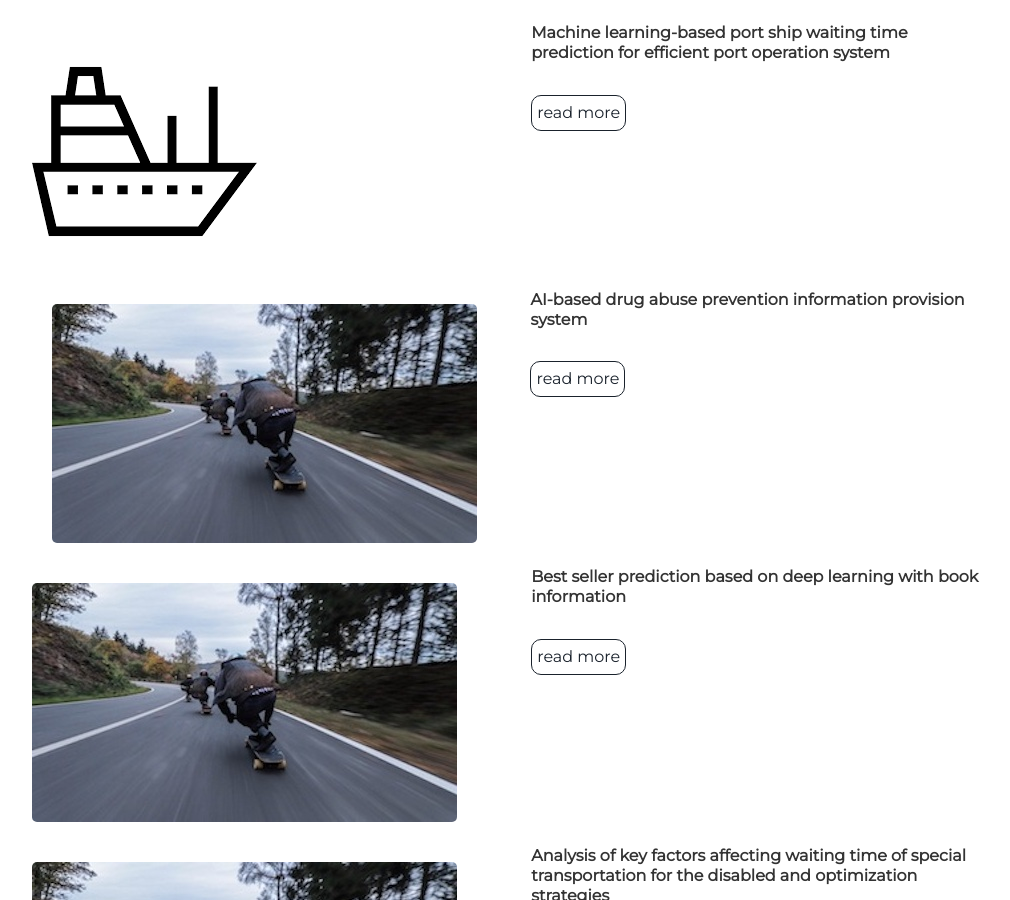
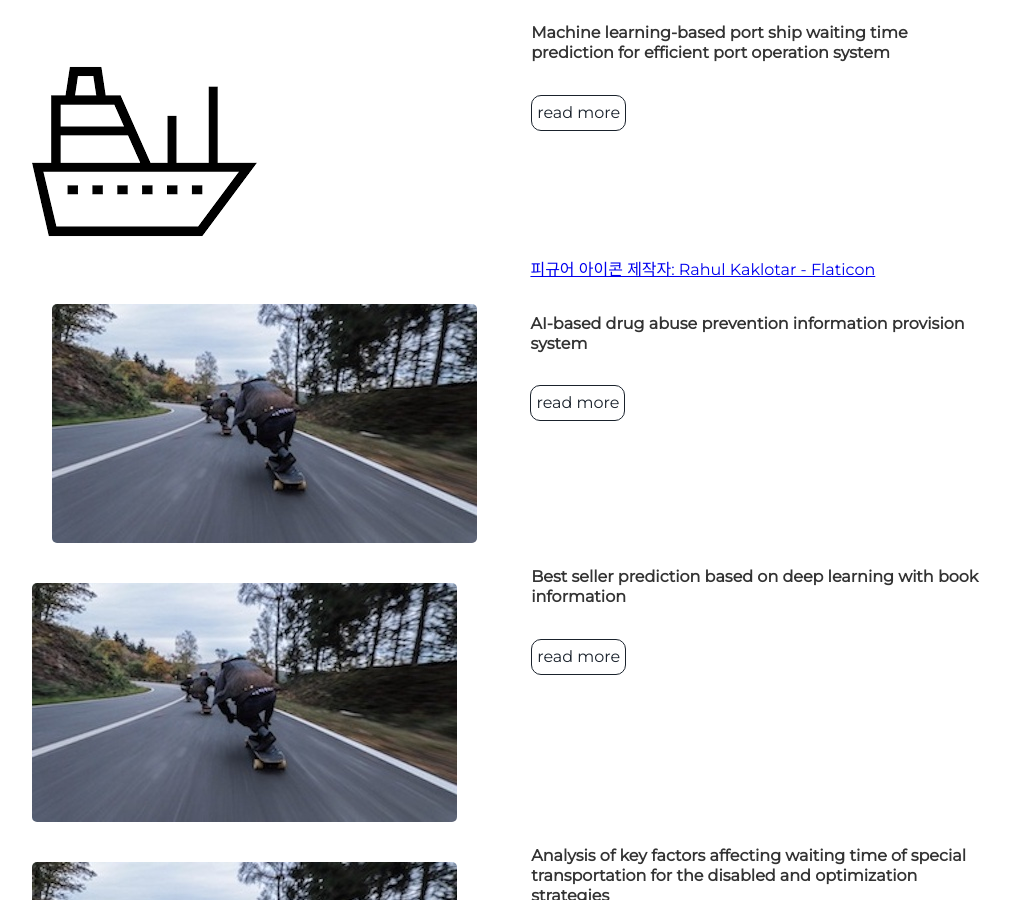
Before and after one commit to alsghk05/alsghk05.github.io, a Jekyll site: the page built from index.html, in a window 1280 px wide and 900 px high, scrolled down 1976 px. Shown: the whole window, without its empty margins (128-1138 px from the left). Built offline with Jekyll 4.4.1, drawn with Linux system fonts in a browser that asks for light colours.

Commit message:
Update projects.html

```diff
--- a/_includes/projects.html
+++ b/_includes/projects.html
@@ -15,6 +15,7 @@
     <img alt="mountains" src="{{ "/assets/img/skate.jpg" | prepend: site.baseurl }}" />
   </div>
   <div class="contents-right">
+    <a href="https://www.flaticon.com/kr/free-icons/" title="피규어 아이콘">피규어 아이콘 제작자: Rahul Kaklotar - Flaticon</a>
     <h4> AI-based drug abuse prevention information provision system </h4>
     <a class="project-link" href="{{ site.baseurl }}/project-details.html">read more</a>
   </div>
```
